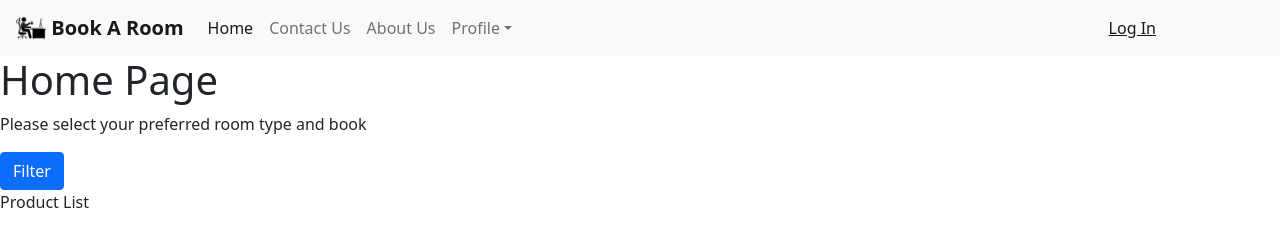
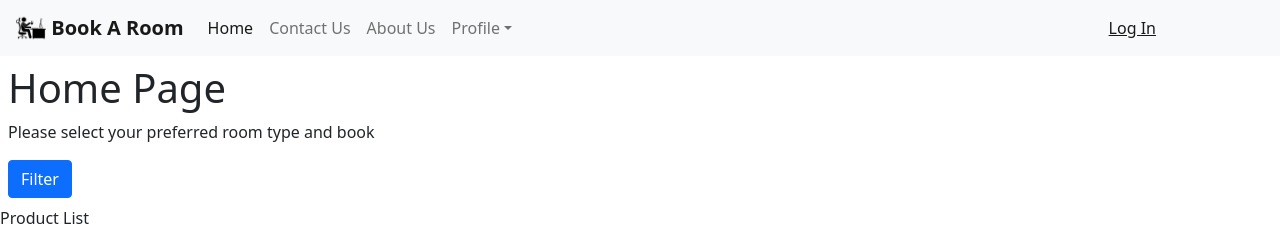
Before and after one commit to willhwj/get-a-room-react, a React (Create React App) app: page / in a window 1280 px wide. Shown: the top 229 px of the page. Built offline with nearby package versions, Linux system fonts and the light colour scheme; no server answers.

Commit message:
added margin to home page

```diff
--- a/src/components/SearchForm.js
+++ b/src/components/SearchForm.js
@@ -34,6 +34,7 @@ export default function SearchForm() {
 
     return (
         <React.Fragment>
+            <div className='m-2' >
             <h1>Home Page</h1>
             <p>Please select your preferred room type and book</p>
             <Button variant="primary" onClick={handleShow} className="me-2">
@@ -145,6 +146,7 @@ export default function SearchForm() {
                     </Button>
                 </Offcanvas.Body>
             </Offcanvas>
+            </div>
         </React.Fragment>
     )
 }
```
